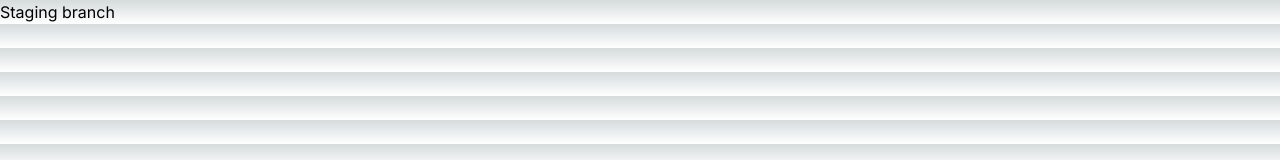
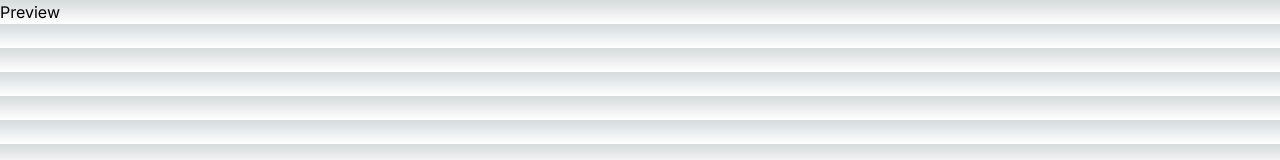
Before and after one commit to kadir572/3d-theorie, a Next.js app: page / in a window 1280 px wide. Shown: the top 160 px of the page. Built offline with nearby package versions, Linux system fonts and the light colour scheme.

Commit message:
change text content

```diff
--- a/src/app/page.tsx
+++ b/src/app/page.tsx
@@ -1,5 +1,5 @@
 import Image from 'next/image'
 
 export default function Home() {
-  return <main>Staging branch</main>
+  return <main>Preview</main>
 }
```
